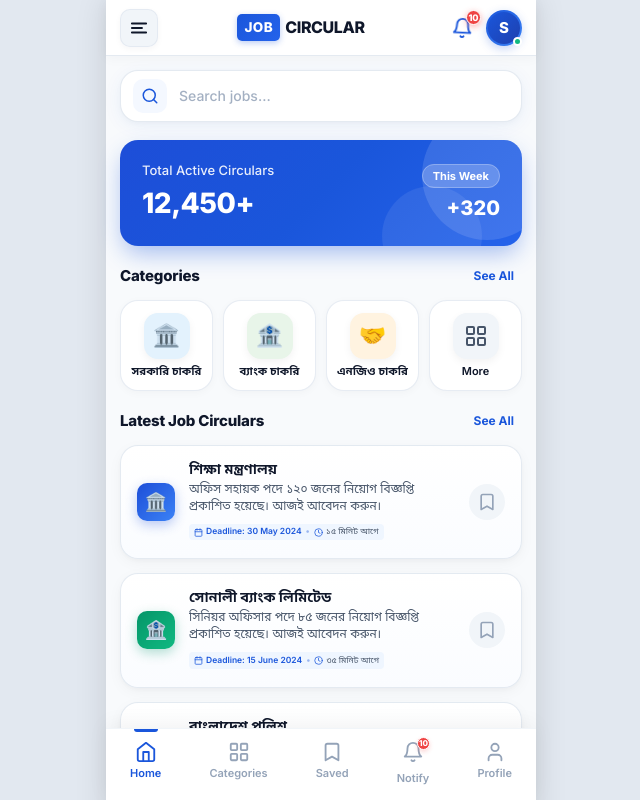
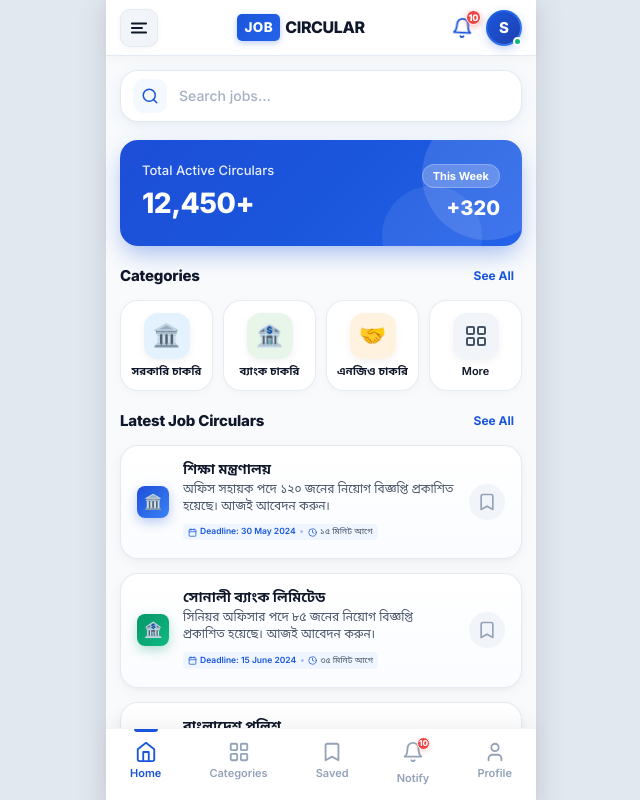
Before and after one commit to rudrodeb029/Job-Circular, a React (Vite) app: page /home in a window 1280 px wide. Shown: the top 800 px of the page, without its empty margins (319-959 px from the left). Built offline with nearby package versions, Linux system fonts and the light colour scheme; no server answers.

Commit message:
Reduce JobCard icon size further to 32px

```diff
--- a/src/components/JobCard.jsx
+++ b/src/components/JobCard.jsx
@@ -129,11 +129,11 @@ export default function JobCard({ job, showBookmark = true }) {
         style={{
           background: styleConfig.bg,
           color: 'white',
-          fontSize: '18px',
+          fontSize: '15px',
           boxShadow: `0 4px 12px ${styleConfig.shadow}`,
-          borderRadius: '10px',
-          width: '38px',
-          height: '38px',
+          borderRadius: '8px',
+          width: '32px',
+          height: '32px',
           display: 'flex',
           alignItems: 'center',
           justifyContent: 'center',
```
